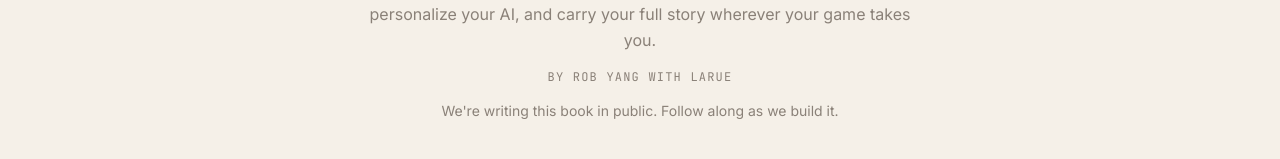
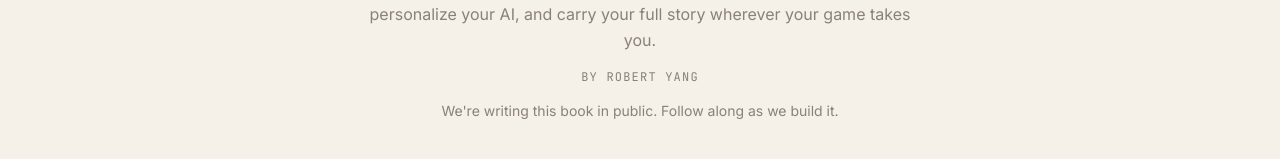
Before and after one commit to larueagent/knwn.to, a Next.js app: page /book in a window 1280 px wide. Shown: the part 353-512 px from the top of the page. Built offline with nearby package versions, Linux system fonts and the light colour scheme.

Commit message:
fix: adjust max-width on hero and CTA paragraphs to eliminate widows

```diff
--- a/app/book/page.tsx
+++ b/app/book/page.tsx
@@ -116,7 +116,7 @@ export default function BookPage() {
         <h1 className="font-syne font-bold text-5xl md:text-7xl text-[#1A1714] leading-tight mb-4 max-w-3xl">
           Your Story, All of It
         </h1>
-        <p className="font-inter text-xl text-[#8A8178] max-w-xl mb-4 leading-relaxed">
+        <p className="font-inter text-xl text-[#8A8178] max-w-lg mb-4 leading-relaxed">
           The Athlete&apos;s Guide to Personalizing AI for Your Game
         </p>
         <p className="font-inter text-base text-[#8A8178] max-w-xl mb-4 leading-relaxed">
@@ -125,7 +125,7 @@ export default function BookPage() {
           game takes you.
         </p>
         <p className="font-mono text-xs text-[#8A8178] tracking-widest uppercase mb-4">
-          by Rob Yang with LaRue
+          by Robert Yang
         </p>
         <p className="font-inter text-sm text-[#8A8178] mb-10">
           We&apos;re writing this book in public. Follow along as we build it.
@@ -475,7 +475,7 @@ Updated: [date]
         <h2 className="font-syne font-bold text-3xl text-[#1A1714] mb-4 max-w-xl leading-snug">
           We&apos;re building this book the same way you&apos;ll use it.
         </h2>
-        <p className="font-inter text-sm text-[#8A8178] max-w-sm mb-3">
+        <p className="font-inter text-sm text-[#8A8178] max-w-md mb-3">
           By being honest about where we are and what we don&apos;t know yet.
         </p>
         <p className="font-inter text-sm text-[#8A8178] max-w-sm mb-10">
```
